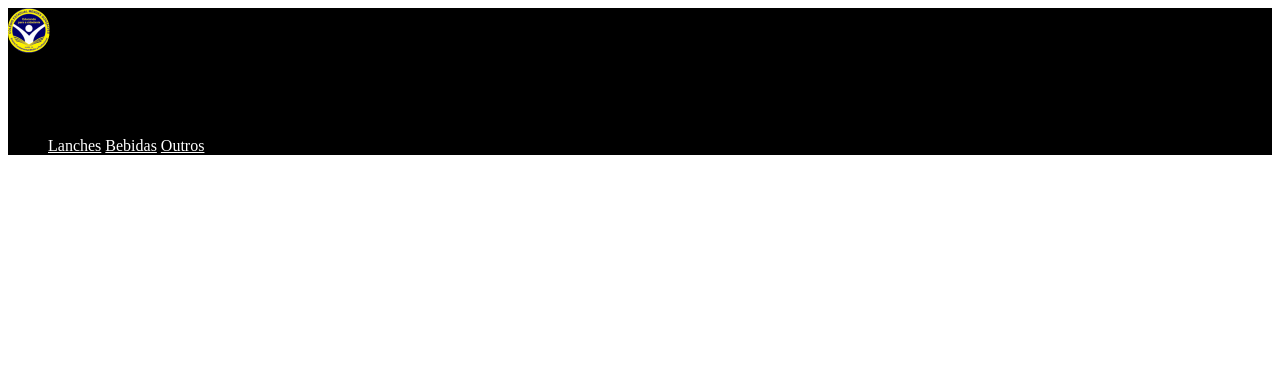
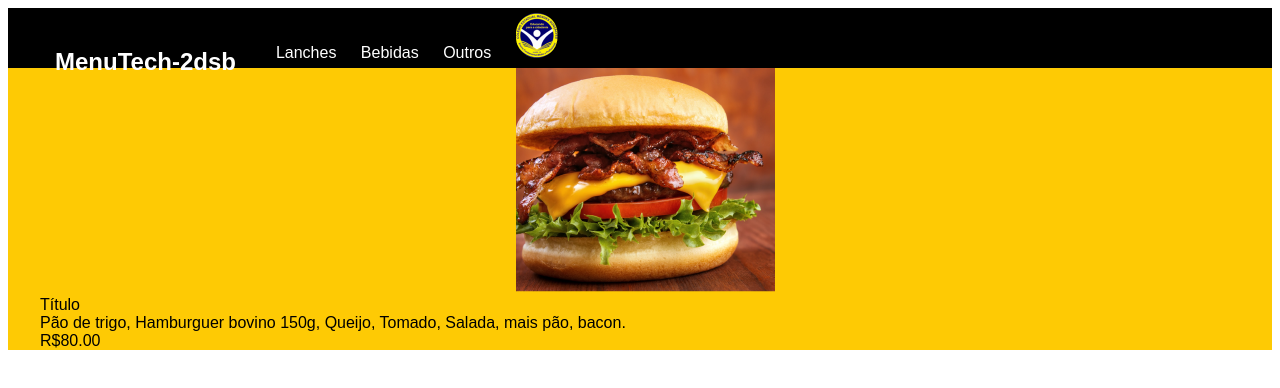
Before and after one commit to VictorHMachadoSantos/MenuTech-2ds, a plain HTML site: page index.html in a window 1280 px wide. Drawn offline with Linux system fonts and the light colour scheme; a web font is replaced by a local one.

Commit message:
Add files via upload

```diff
--- a/index.html
+++ b/index.html
@@ -8,19 +8,40 @@
 </head>
 <body>
     <header>
-        <div class="logotipo">
+		<section>
+			<div class="logotipo">
             <img src="logotipo.png" alt="" srcset="">
         </div>
         <h1>MenuTech-2dsb</h1>
         <ul>
             <li>
-                <a href="lanches.html">Lanches</a>
+                <a href="#lanches">Lanches</a>
             </li>
             <li>
-                <a href="bebidas.html">Bebidas</a>
+                <a href="#bebidas">Bebidas</a>
             </li>
             <li>
-                <a href="outros.html">Outros</a>
+                <a href="#outros">Outros</a>
             </li>
+		</ul>
+	</section>
+	</header>
+	<main>
+		<section>
+			<div class="row">
+				<div class="col">
+					<div class="thumb">
+						<img src="p1.png" alt="">
+						<div class="titulo">Título</div>
+						<div class="description">
+							Pão de trigo, Hamburguer bovino 150g, Queijo,
+							Tomado, Salada, mais pão, bacon.
+						<div class="price">
+							R$80.00
+					</div>
+				</div>
+			</div>
+		</section>
+	</main>
 </body>
 </html>
--- a/style.css
+++ b/style.css
@@ -1,9 +1,38 @@
+@import url('https://fonts.googleapis.com/css2?family=Amaranth&display=swap');
+body{
+	font-family: 'Amaranth', sans-serif;
+}
 header{
     background-color: #000;
+	padding: 5px;
 }
 header ul li a{
     color: #fff;
 }
-header ul li{
+header ul li, header ul, header h1, .logotipo{
     display: inline-block
 }
+header h1, header ul{
+	color: #fff;
+	float: left;
+}
+header{
+	height: 50px;
+}
+section{
+	margin: 0 auto;
+	width: 1200px;
+}
+ header h1, header ul{
+	 padding: 15px;
+ }
+ header ul li a{
+	 text-decoration: none;
+	 padding: 5px 10px;
+ }
+header ul li a:hover{
+	border-bottom: 5px solid #FECA04;
+}
+main{
+	background-color: #FECA04;
+}
```
Also changed, not shown: p1.png (added).
